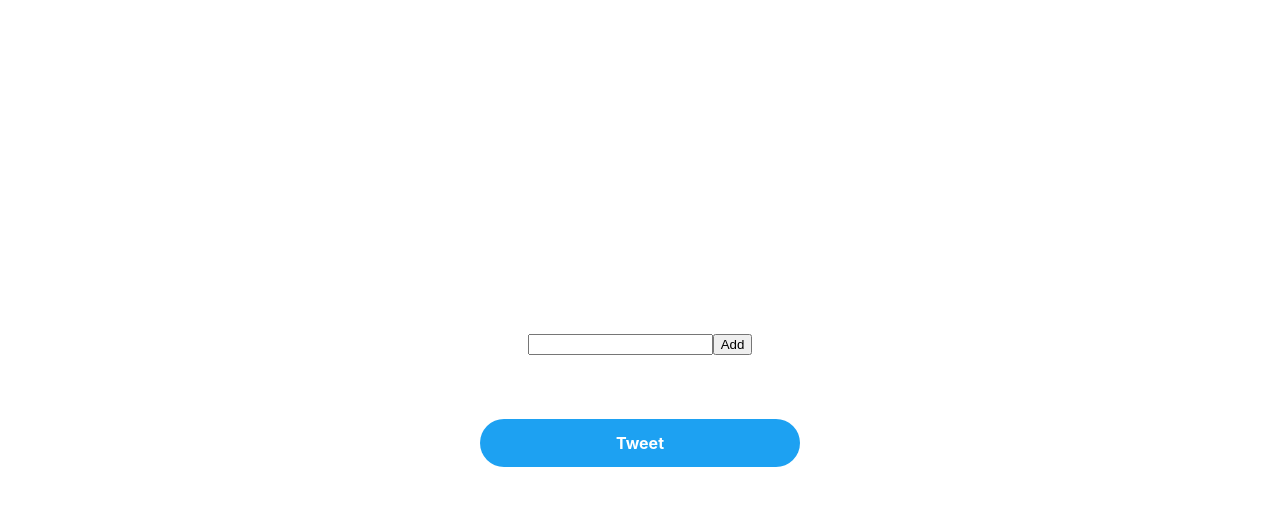
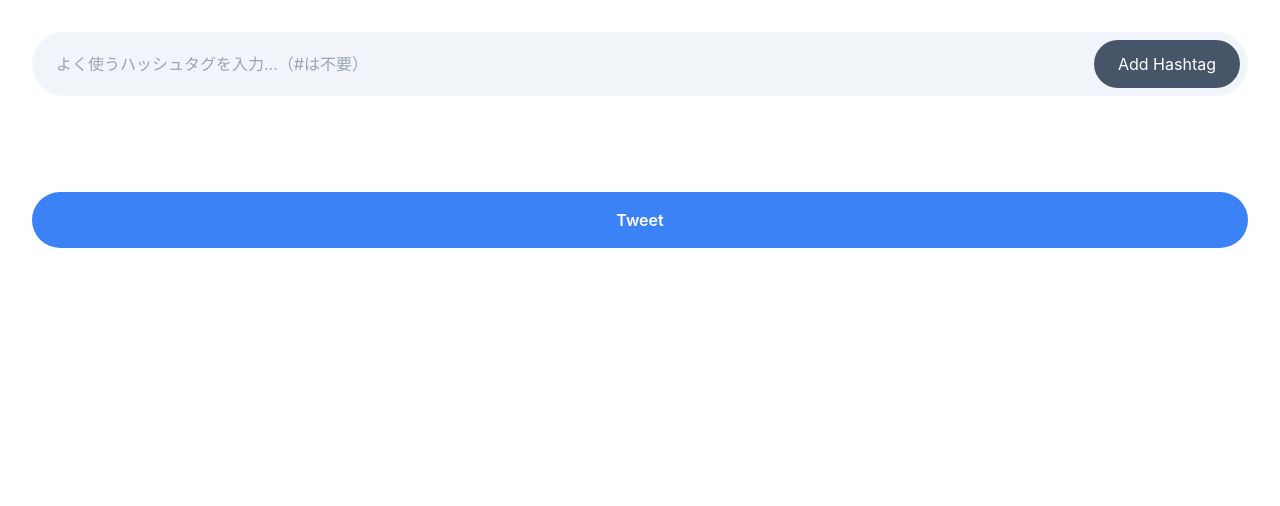
Before and after one commit to KoheyAoyama/easyhash, a Next.js app: page / in a window 1280 px wide. Shown: the top 506 px of the page. Built offline with nearby package versions, Linux system fonts and the light colour scheme.

Commit message:
feat(index.tsx): style with tailwind css

```diff
--- a/package.json
+++ b/package.json
@@ -17,8 +17,11 @@
   "devDependencies": {
     "@types/node": "17.0.21",
     "@types/react": "17.0.40",
+    "autoprefixer": "^10.4.4",
     "eslint": "8.11.0",
     "eslint-config-next": "12.1.0",
+    "postcss": "^8.4.5",
+    "tailwindcss": "^3.0.23",
     "typescript": "4.6.2"
   }
 }
--- a/pages/index.tsx
+++ b/pages/index.tsx
@@ -1,7 +1,6 @@
 import type { NextPage } from 'next'
 import { useState, useEffect } from 'react'
 import Head from 'next/head'
-import styles from '../styles/Home.module.css'
 
 const Home: NextPage = () => {
   const [inputText, setInputText] = useState<string>('')
@@ -24,7 +23,7 @@
 
 
   return (
-    <div className={styles.container}>
+    <div className="">
       <Head>
         <title>Easyhash</title>
         <meta name="description" content="Tweet with hashtag really easy!" />
@@ -34,34 +33,53 @@
         <link rel="me" href="https://twitter.com/TwitterDev"></link>
       </Head>
 
-      <main className={styles.main}>
-        <div>
-          <input required type="text" value={inputText} onChange={e => setInputText(e.target.value)}></input>
+      <main className="flex flex-col items-center justify-center p-8">
+        <div className="flex items-center w-full h-16 pl-6 p-2 mb-8 rounded-full bg-slate-100">
+          <input
+            className="grow h-full bg-transparent focus:outline-none"
+            required
+            type="text"
+            value={inputText}
+            placeholder="よく使うハッシュタグを入力...（#は不要）"
+            onChange={e => setInputText(e.target.value)}>
+          </input>
           <button
+            className="px-6 h-full rounded-full bg-slate-600 text-white"
             onClick={() => {
               if(inputText == '') return
               if(hashtags.includes(inputText)) return
               const updatedHashtags: string[] = [...hashtags, inputText]
               setHashtags(updatedHashtags)
             }}
-          >Add</button>
+          >
+            Add Hashtag
+          </button>
         </div>
 
-        <ul>
+        <ul className="w-full mb-12">
           {hashtags.map(item => {
             return (
-              <li key={item}>
-                {item}
-                <button onClick={() => {
+              <li
+                key={item}
+                className="flex items-center h-14 px-4 border-b border-slate-300"
+              >
+                <p className="grow">{item}</p>
+                <button
+                  className="px-4 h-8 rounded-l-full bg-slate-600 text-white"
+                  onClick={() => {
                     const updatedHashtags: string[] = [...selectedHashtags, item]
                     setSelectedHashtags(updatedHashtags)
-                }}>
+                  }}
+                >
                   Select
                 </button>
-                <button onClick={() => {
+                <button
+                  className="px-4 h-8 rounded-r-full bg-red-500 text-white"
+                  onClick={() => {
                     const updatedHashtags: string[] = hashtags.filter(tag => tag != item)
                     setHashtags(updatedHashtags)
-                }}>
+                  }}
+                >
                   Delete
                 </button>
               </li>
@@ -69,22 +87,28 @@
           })}
         </ul>
 
-        <ul>
+        <ul className="flex w-full mb-4">
           {selectedHashtags.map(item => {
             return (
-              <li key={item}>
+              <li key={item} className="flex gap-x-4 pl-5 p-2 mr-2 rounded-full bg-slate-300">
                 {item}
-                <button onClick={() => {
+                <button
+                  className="px-2 h-7 rounded-full bg-slate-100 text-slate-400"
+                  onClick={() => {
                     const updatedHashtags: string[] = selectedHashtags.filter(tag => tag != item)
                     setSelectedHashtags(updatedHashtags)
-                }}>
+                  }}
+                >
                   Remove
                 </button>
               </li>
             )
           })}
         </ul>
-        <a className={styles.tweetButton} target='_blank' href={fullTweetURL}>Tweet</a>
+        <a className="flex items-center justify-center h-14 w-full rounded-full bg-blue-500 font-semibold text-white"
+        target='_blank' href={fullTweetURL}>
+          <p>Tweet</p>
+        </a>
       </main>
     </div>
   )
--- /dev/null
+++ b/postcss.config.js
@@ -0,0 +1,6 @@
+module.exports = {
+  plugins: {
+    tailwindcss: {},
+    autoprefixer: {},
+  },
+}
--- a/styles/Home.module.css
+++ /dev/null
@@ -1,26 +0,0 @@
-.container {
-  padding: 0 2rem;
-}
-
-.main {
-  min-height: 100vh;
-  padding: 4rem 0;
-  flex: 1;
-  display: flex;
-  flex-direction: column;
-  justify-content: center;
-  align-items: center;
-}
-
-.tweetButton {
-  display: flex;
-  justify-content: center;
-  align-items: center;
-  width: 320px;
-  height: 48px;
-  padding: 0 16px;
-  border-radius: 9999px;
-  background-color: #1DA1F2;
-  color: #ffffff;
-  font-weight: 700;
-}
--- a/styles/globals.css
+++ b/styles/globals.css
@@ -1,3 +1,7 @@
+@tailwind base;
+@tailwind components;
+@tailwind utilities;
+
 html,
 body {
   padding: 0;
--- /dev/null
+++ b/tailwind.config.js
@@ -0,0 +1,10 @@
+module.exports = {
+  content: [
+    "./pages/**/*.{js,ts,jsx,tsx}",
+    "./components/**/*.{js,ts,jsx,tsx}",
+  ],
+  theme: {
+    extend: {},
+  },
+  plugins: [],
+}
```
Also changed, not shown: 1 other file (tests, documents, lock files or other folders). Lines whose indentation alone changed are shown as unchanged.
